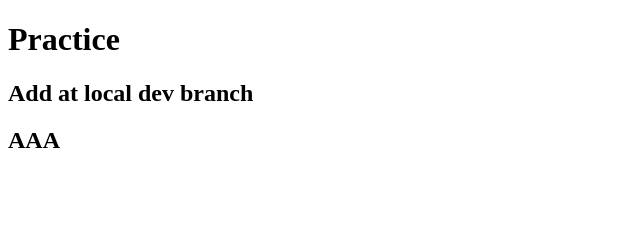
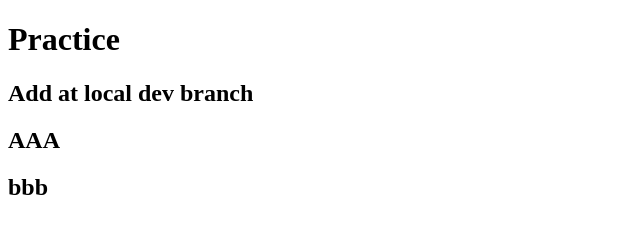
Before and after one commit to MaiSogame/practice, a plain HTML site: page index.html in a window 1280 px wide. Shown: the full height of the page, 0-640 px from the left. Drawn offline with Linux system fonts and the light colour scheme.

Commit message:
add bbb.

```diff
--- a/index.html
+++ b/index.html
@@ -5,5 +5,6 @@
         <h1>Practice</h1>
         <h2>Add at local dev branch</h2>
         <h2>AAA</h2>
+        <h2>bbb</h2>
     </body>
 </html>
```
